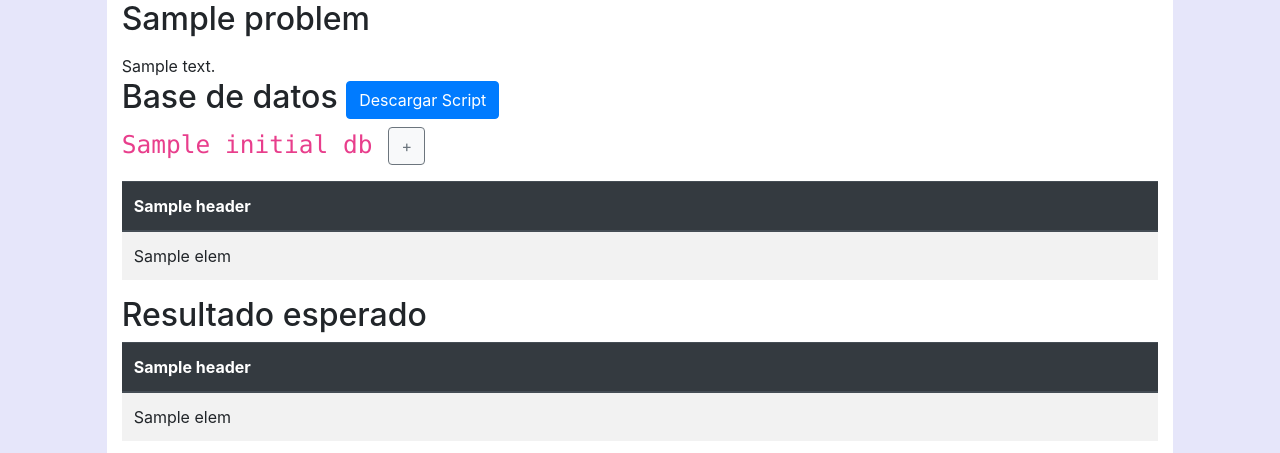
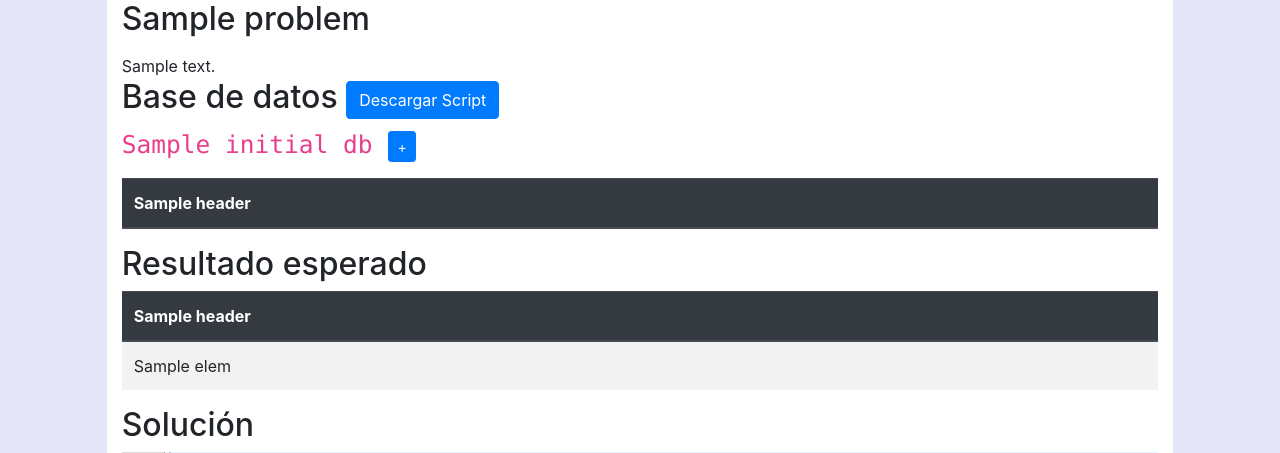
Before and after one commit to emartinm/lsql, a Django app: template lsql/judge/templates/problem.html in a window 1280 px wide. Shown: the part 72-525 px from the top of the page. Run offline with Django 3.2, Linux system fonts and the light colour scheme; the template is opened without the code that fills it: most values are stand-ins (such as "Sample title", 1, 10 or a date in 2020); data that the repository does not hold is empty; some libraries are stand-ins or nearby versions.

Commit message:
Se ha cambiado el color del botón, se ha hecho un poco más pequeño y se ha puesto que por defecto las tablas esten colapsadas

```diff
--- a/lsql/judge/templates/show_table.html
+++ b/lsql/judge/templates/show_table.html
@@ -6,7 +6,7 @@
 {% if name %}
 <div class="d-flex">
     <h3><code>{{name}}</code></h3>
-    <button class="btn btn-light btn-outline-secondary ml-3 mb-3" data-toggle="collapse" data-target="#table-{{ id }}">+</button>
+    <button class="btn btn-primary btn-sm mt-1 ml-3 mb-3" data-toggle="collapse" data-target="#table-{{ id }}">+</button>
 </div>
 {% endif %}
 {% if mark_rows %}
@@ -22,7 +22,7 @@
         </tr>
     </thead>
     {% if name %}
-    <tbody class="collapse show" id="table-{{ id }}">
+    <tbody class="collapse" id="table-{{ id }}">
     {% else %}
     <tbody>
     {% endif %}
```
